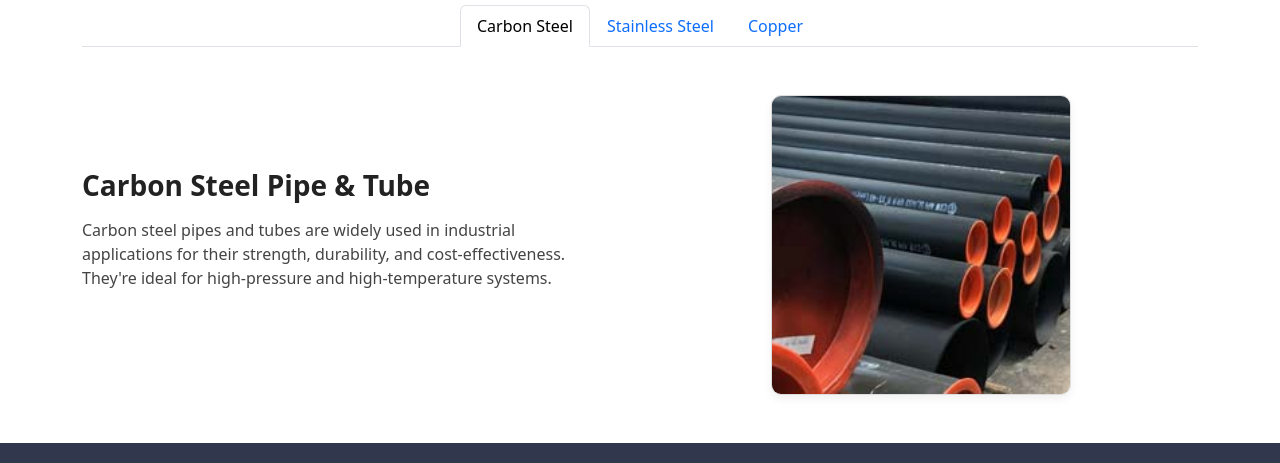
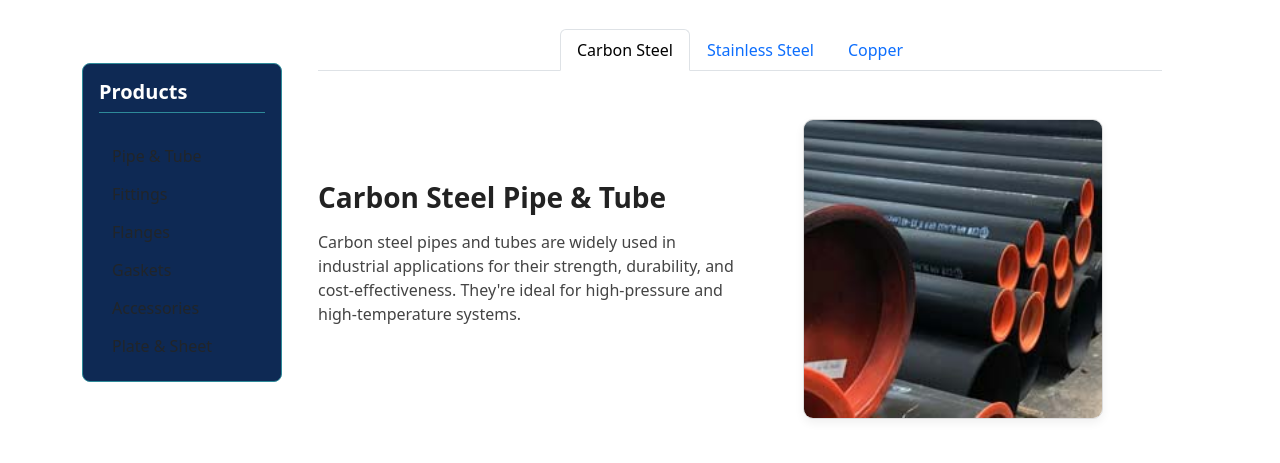
Before and after one commit to Am-bahrehdar/EnergyPSP, a Gatsby site: page /Products/pipe-tube in a window 1280 px wide. Shown: the part 263-726 px from the top of the page. Built offline with nearby package versions, Linux system fonts and the light colour scheme; Gatsby itself is replaced by a stand-in of ours.

Commit message:
Side menue added

```diff
--- /dev/null
+++ b/src/components/sidebar/index.js
@@ -0,0 +1,78 @@
+import React, { useState } from "react"
+import { Link } from "gatsby"
+import classNames from "classnames"
+import * as styles from "./styles.module.scss"
+
+const categories = [
+  {
+    title: "Pipe & Tube",
+    subItems: ["Carbon Steel", "Stainless Steel", "Copper"],
+  },
+  {
+    title: "Fittings",
+    subItems: ["Carbon Steel", "Stainless Steel", "Forged", "Malleable Iron"],
+  },
+  {
+    title: "Flanges",
+    subItems: ["Carbon Steel", "Stainless Steel", "Alloy Steel"],
+  },
+  {
+    title: "Gaskets",
+    subItems: ["Rubber", "Non-Asbestos", "High-Temp", "Nuts & Bolts"],
+  },
+  {
+    title: "Accessories",
+    subItems: ["Backing Rings", "Suction Diffusers", "Sealants"],
+  },
+  {
+    title: "Plate & Sheet",
+    subItems: ["Stainless Steel", "Carbon Steel", "Titanium", "Aluminum"],
+  },
+]
+
+const Sidebar = () => {
+  const [open, setOpen] = useState(null)
+
+  const toggle = index => {
+    setOpen(open === index ? null : index)
+  }
+
+  return (
+    <nav className={classNames(styles.sidebar, "d-flex flex-column p-3")}>
+      <h2 className={classNames(styles.title, "mb-4")}>Products</h2>
+
+      <ul className={classNames(styles.productList, "list-unstyled")}>
+        {categories.map((cat, index) => (
+          <li key={index}>
+            <button
+              className={classNames(styles.link, "btn w-100 text-start")}
+              onClick={() => toggle(index)}
+              aria-expanded={open === index}
+            >
+              {cat.title}
+            </button>
+
+            <ul
+              className={classNames(styles.subList, "ps-3 list-unstyled")}
+              style={{
+                maxHeight: open === index ? "500px" : "0",
+                overflow: "hidden",
+                transition: "max-height 0.4s ease",
+              }}
+            >
+              {cat.subItems.map((item, i) => (
+                <li key={i}>
+                  <Link className={styles.subLink} to="/">
+                    {item}
+                  </Link>
+                </li>
+              ))}
+            </ul>
+          </li>
+        ))}
+      </ul>
+    </nav>
+  )
+}
+
+export default Sidebar
--- /dev/null
+++ b/src/components/sidebar/styles.module.scss
@@ -0,0 +1,71 @@
+.sidebar {
+  width: 200px;
+  background-color: #0e2954;
+  padding: 1.5rem 1rem;
+  color: white;
+  border: 1px solid #2e8a99;
+  border-radius: 0.5rem;
+  margin-top: 2rem;
+  margin-bottom: 2rem;
+  height: fit-content;
+}
+
+.title {
+  font-size: 1.25rem;
+  color: #ffffff;
+  font-weight: 600;
+  border-bottom: 1px solid #2e8a99;
+  padding-bottom: 0.5rem;
+  margin-bottom: 1.5rem;
+}
+
+.productList {
+  list-style: none;
+  padding-left: 0;
+  margin-bottom: 0;
+}
+
+.link {
+  display: block;
+  color: #ffffff;
+  text-decoration: none;
+  font-size: 1rem;
+  padding: 0.5rem 0;
+  transition: color 0.3s ease;
+}
+
+.link:hover {
+  color: #2e8a99;
+}
+.subList {
+  margin: 0;
+  padding-left: 1rem;
+}
+
+.subLink {
+  display: block;
+  font-size: 0.95rem;
+  color: #ffffffcc;
+  text-decoration: none;
+  padding: 0.25rem 0;
+  transition: color 0.2s ease;
+}
+
+.subLink:hover {
+  color: #2e8a99;
+}
+
+.link {
+  color: #ffffff;
+  font-weight: 500;
+  font-size: 1rem;
+  text-decoration: none;
+  background: none;
+  border: none;
+  padding: 0.5rem 0;
+  cursor: pointer;
+}
+
+.link:hover {
+  color: #2e8a99;
+}
--- a/src/pages/Products/pipe-tube.js
+++ b/src/pages/Products/pipe-tube.js
@@ -1,9 +1,9 @@
 import React from "react"
 import { graphql } from "gatsby"
-// import { GatsbyImage } from "gatsby-plugin-image"
+import Seo from "../../components/seo"
 import ProductTabs from "../../components/ProductTabs/Index"
 import pipetubeData from "../../productsdata/pipetubedata"
-import Seo from "../../components/seo" // ✅ Import Seo.js
+import Sidebar from "../../components/sidebar"
 
 const PipeTubePage = ({ data }) => {
   const enrichedVariants = {
@@ -24,14 +24,24 @@ const PipeTubePage = ({ data }) => {
 
   return (
     <>
-      {/* ✅ SEO section */}
-      <Seo
-        title="Pipe Fittings"
-        description="Explore EnergyPSP's high-quality carbon steel, stainless steel, and copper pipe fittings for industrial applications across North America."
-      />
+      <div className="container">
+        <Seo
+          title="Pipe Fittings"
+          description="Explore EnergyPSP's high-quality carbon steel, stainless steel, and copper pipe fittings for industrial applications across North America."
+        />
 
-      {/* ✅ Your main ProductTabs component */}
-      <ProductTabs summary={pipetubeData.summary} variants={enrichedVariants} />
+        <div className="d-flex" style={{ minHeight: "100vh" }}>
+          <div className="d-flex flex-column justify-content-center">
+            <Sidebar />
+          </div>
+          <main className="flex-grow-1 p-4">
+            <ProductTabs
+              summary={pipetubeData.summary}
+              variants={enrichedVariants}
+            />
+          </main>
+        </div>
+      </div>
     </>
   )
 }
```
Also changed, not shown: src/productsdata/plateProfileData.js (added, +41 -0 lines).
